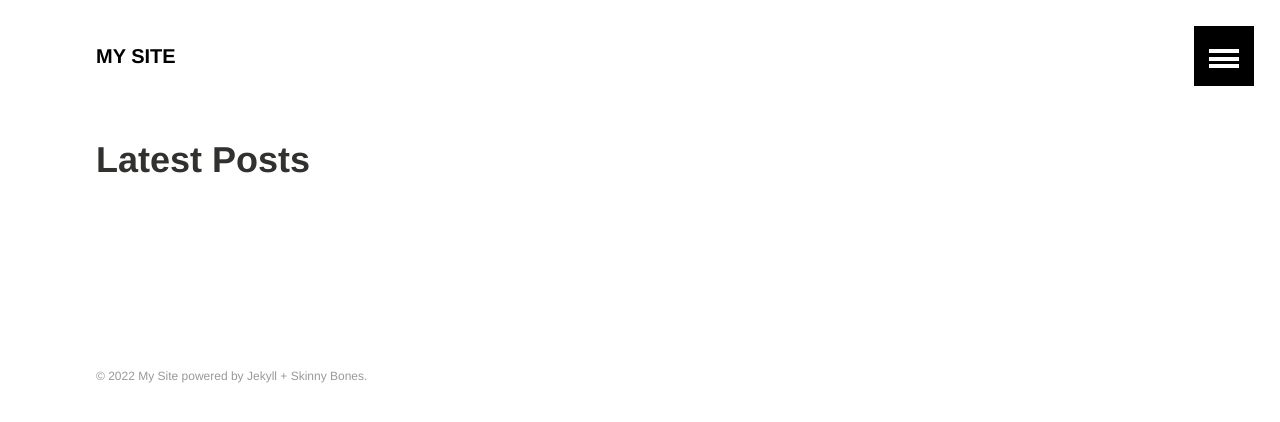
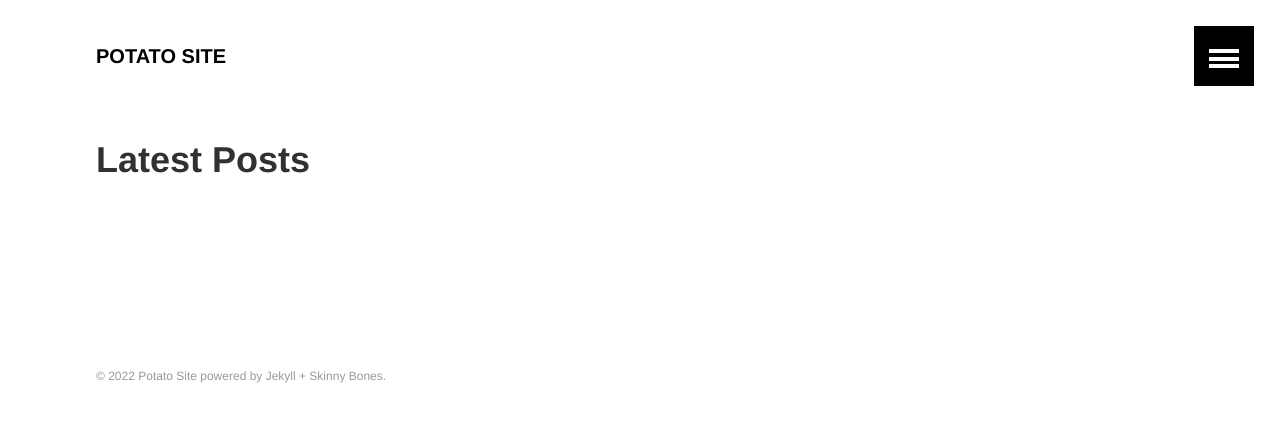
Before and after one commit to killin0415/killin0415.github.io, a Jekyll site: the page built from index.md, in a window 1280 px wide. Shown: the top 422 px of the page. Built offline with Jekyll 4.4.1, drawn with Linux system fonts in a browser that asks for light colours.

Commit message:
Update _config.yml

```diff
--- a/_config.yml
+++ b/_config.yml
@@ -1,6 +1,6 @@
 # Site wide configuration
 
-title: "My Site"
+title: "Potato Site"
 description: "This is a description of my awesome site."
 logo: # 120x120 px default image used for Twitter summary card
 teaser: # 400x250 px default teaser image used in image archive grid
```
